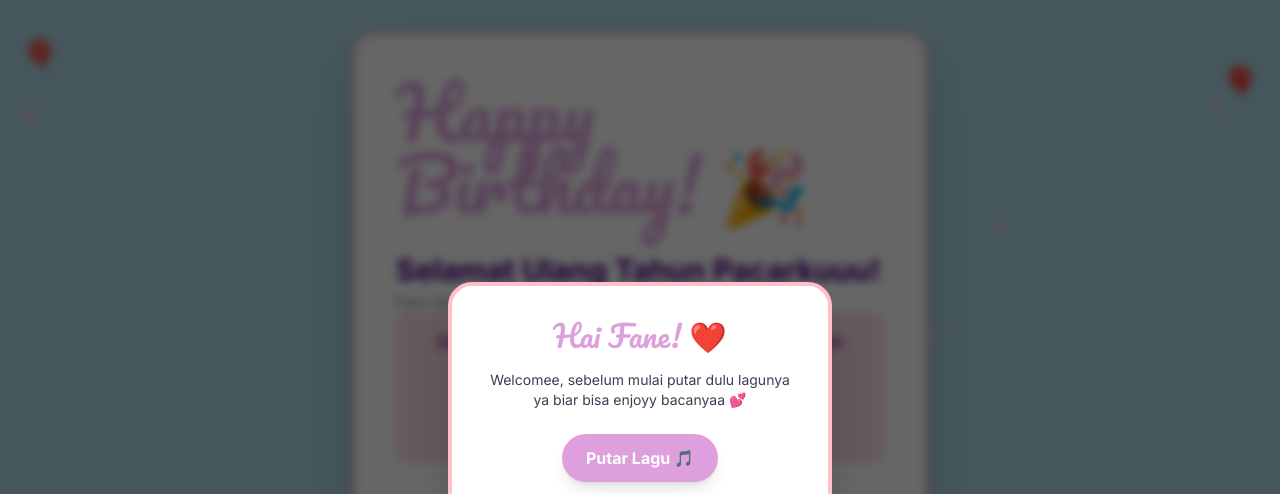
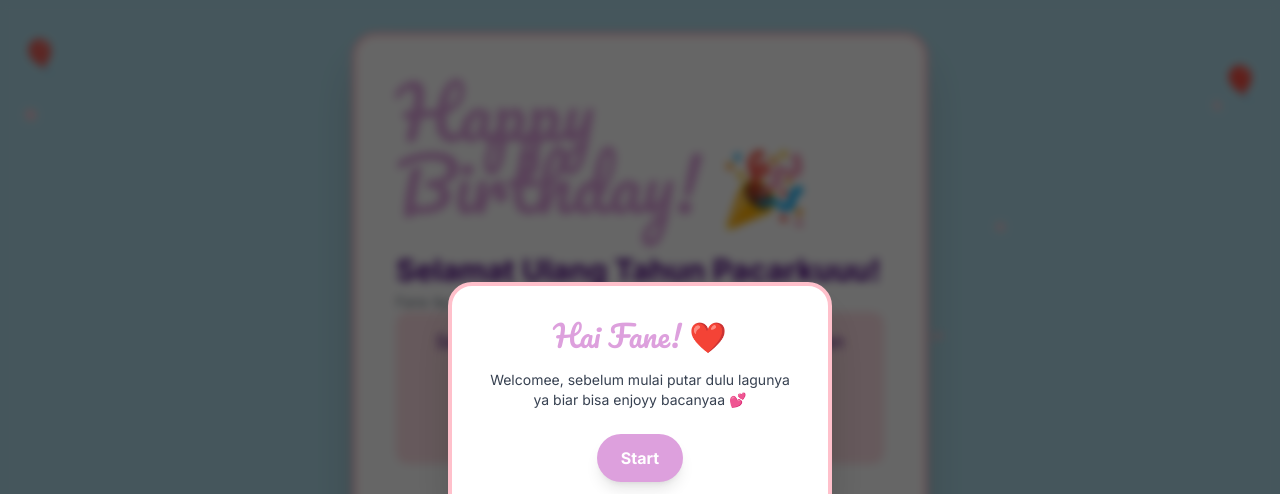
Before and after one commit to Elxixau/Faneee, a plain HTML site: page index.html in a window 1280 px wide. Shown: the top 494 px of the page. Drawn offline with nearby package versions, Linux system fonts and the light colour scheme.

```diff
--- a/index.html
+++ b/index.html
@@ -183,8 +183,7 @@ class="text-center mb-8"
 
             <button id="playMusicBtn"
                 class="px-6 py-3 bg-pastel-purple text-white font-bold rounded-full shadow-lg hover:bg-pastel-pink transition-all">
-                Putar Lagu 🎵
-            </button>
+                Start            </button>
         </div>
     </div>
 
```
